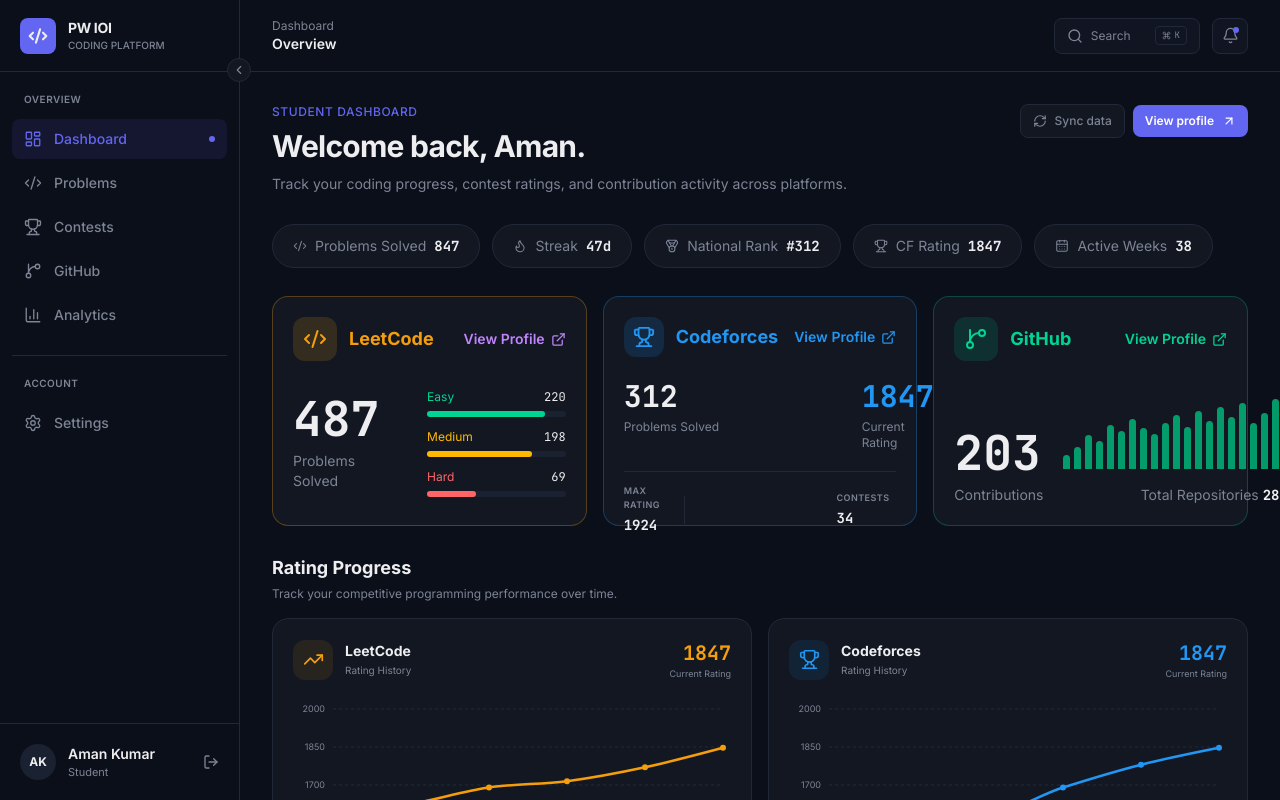
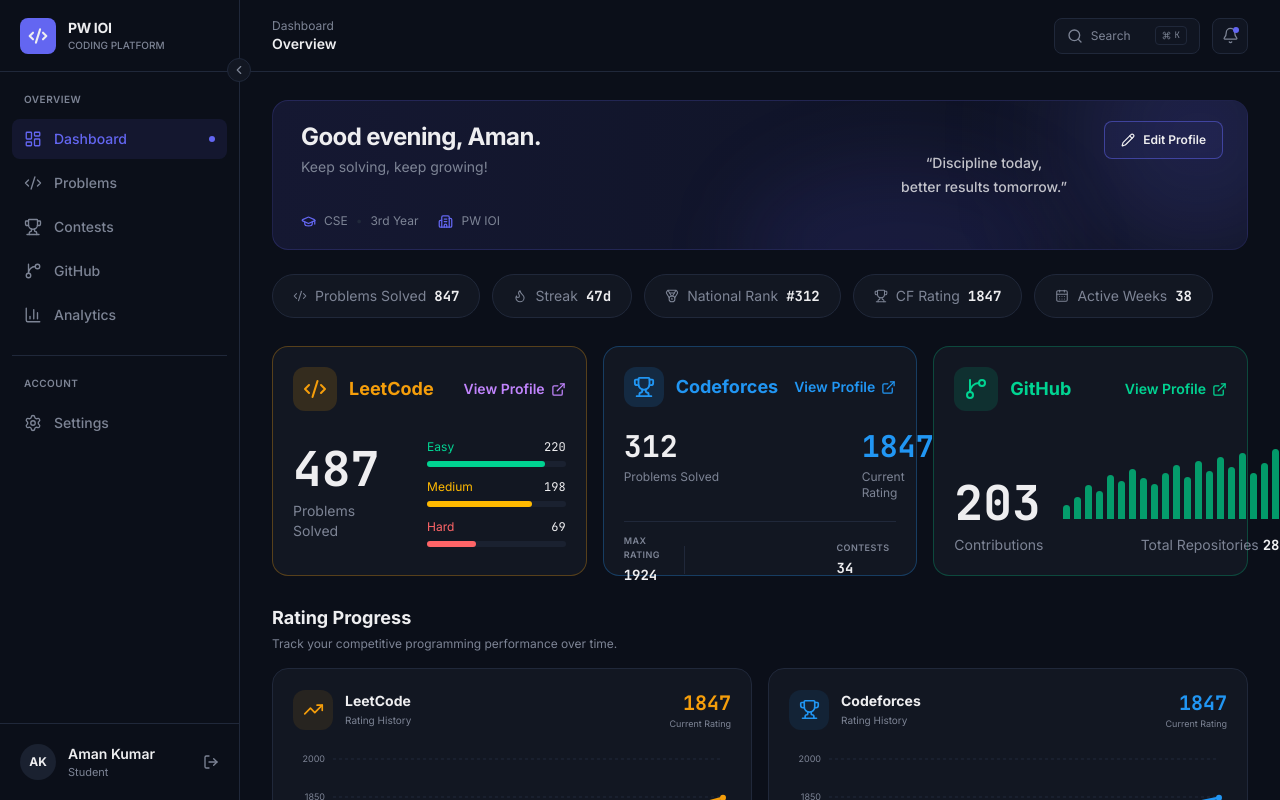
Before and after one commit to Aman-kumar-2007/pw-ioi-coding-platform, a React (Vite) app: page / in a window 1280 px wide. Shown: the top 800 px of the page. Built offline with nearby package versions, Linux system fonts and the light colour scheme.

Commit message:
Refine dashboard header

```diff
--- a/src/components/DashboardHeader.jsx
+++ b/src/components/DashboardHeader.jsx
@@ -1,36 +1,81 @@
 import {
-  ArrowUpRight,
-  RefreshCw,
+    Pencil,
+    GraduationCap,
+    Building2,
 } from "lucide-react"
 
 function DashboardHeader() {
     return (
-    <section className="px-8 pb-7 pt-8">
-      <div className="flex items-start justify-between">
+        <section className="px-8 pb-6 pt-7">
+            <div className="relative h-[150px] overflow-hidden rounded-2xl border border-primary/20 bg-gradient-to-r from-[#151832] via-[#11152a] to-[#0e1220]">
+
+                {/* Subtle background glow */}
+                <div className="pointer-events-none absolute -right-20 -top-24 h-64 w-64 rounded-full bg-primary/20 blur-3xl" />
+
+                <div className="pointer-events-none absolute bottom-[-90px] left-[48%] h-[180px] w-[320px] rounded-[50%] bg-indigo-500/10 blur-2xl" />
+
+                {/* Content */}
+                <div className="relative flex h-full items-center justify-between px-7">
+
+                    {/* Left */}
+                    <div className="flex h-full flex-col justify-between py-5">
                         <div>
-          <p className="mb-2 text-xs font-medium uppercase tracking-wider text-primary">
-            Student Dashboard
-          </p>
-
-          <h1 className="text-3xl font-bold tracking-tight">
-            Welcome back, Aman.
+                            <h1 className="text-2xl font-bold tracking-tight">
+                                Good evening, Aman.
                             </h1>
 
-          <p className="mt-2 max-w-xl text-sm leading-6 text-muted-foreground">
-            Track your coding progress, contest ratings, and
-            contribution activity across platforms.
+                            <p className="mt-1 text-sm text-muted-foreground">
+                                Keep solving, keep growing!
                             </p>
                         </div>
 
-        <div className="flex items-center gap-2">
-          <button className="flex items-center gap-2 rounded-lg border border-border bg-card px-3 py-2 text-xs font-medium text-muted-foreground transition-colors hover:text-foreground">
-            <RefreshCw size={14} />
-            Sync data
-          </button>
+                        {/* Profile info */}
+                        <div className="flex items-center gap-5">
+                            <div className="flex items-center gap-2 text-xs text-muted-foreground">
+                                <GraduationCap
+                                    size={15}
+                                    className="text-primary"
+                                />
 
-          <button className="flex items-center gap-2 rounded-lg bg-primary px-3 py-2 text-xs font-semibold text-primary-foreground transition-opacity hover:opacity-90">
-            View profile
-            <ArrowUpRight size={14} />
+                                <span>
+                                    CSE
+                                </span>
+
+                                <span className="text-border">
+                                    •
+                                </span>
+
+                                <span>
+                                    3rd Year
+                                </span>
+                            </div>
+
+                            <div className="flex items-center gap-2 text-xs text-muted-foreground">
+                                <Building2
+                                    size={15}
+                                    className="text-primary"
+                                />
+
+                                <span>
+                                    PW IOI
+                                </span>
+                            </div>
+                        </div>
+                    </div>
+
+                    {/* Quote */}
+                    <div className="absolute right-[180px] top-1/2 hidden -translate-y-1/2 text-center lg:block">
+                        <p className="max-w-[230px] text-sm font-medium leading-6 text-foreground/80">
+                            “Discipline today,
+                            <br />
+                            better results tomorrow.”
+                        </p>
+                    </div>
+
+                    {/* Edit Profile */}
+                    <button className="absolute right-6 top-5 flex items-center gap-2 rounded-lg border border-primary/50 bg-primary/5 px-4 py-2.5 text-xs font-semibold text-foreground transition-colors hover:bg-primary/10">
+                        <Pencil size={14} />
+                        Edit Profile
                     </button>
                 </div>
             </div>
```
Lines whose indentation alone changed are shown as unchanged.
